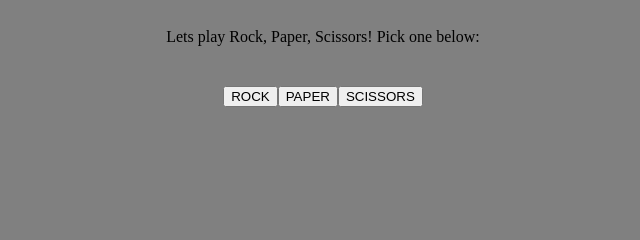
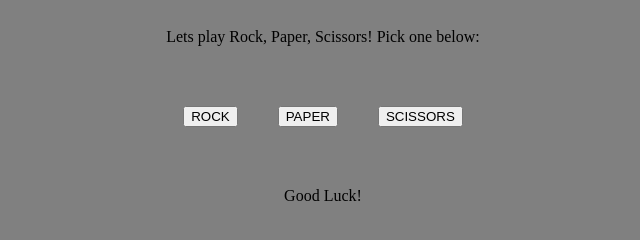
Before and after one commit to rbuzon/rps_game, a plain HTML site: page index.html in a window 1280 px wide. Shown: the whole page, without its empty margins (317-957 px from the left). Drawn offline with Linux system fonts and the light colour scheme.

Commit message:
add basic win loss tied to UI

```diff
--- a/css/style.css
+++ b/css/style.css
@@ -1,9 +1,14 @@
+* {
+    max-width: 100%;
+    min-height: 100%;
+}
+
 body {
 
     display: flex;
     flex-direction: column;
     background-color: #808080;
-    min-height: 100px;
+    min-height: auto;
     justify-content: center;
 
 }
@@ -15,3 +20,8 @@ div {
     padding: 20px;
 
 }
+
+.body {
+    display: flex;
+    justify-content: center;
+}
--- a/index.html
+++ b/index.html
@@ -10,16 +10,20 @@
 </head>
 
 <body>
+
     <div class = "header">
         Lets play Rock, Paper, Scissors! Pick one below:
     </div>
 
     <div class = "body">
-        <button type = "button" class = "Rock"> ROCK </button>
-        <button type = "button" class = "Paper"> PAPER </button>
-        <button type = "button" class = "Scissors"> SCISSORS </button>
+        <div class = "button" > <button type = "button" class = "Rock"> ROCK </button> </div>
+        <div class = "button" > <button type = "button" class = "Paper"> PAPER </button> </div>
+        <div class = "button" > <button type = "button" class = "Scissors"> SCISSORS </button> </div>
     </div>
 
+    <div class = "results">
+        Good Luck!
+    </div>
 
     <script src="./javascript/script.js"></script>
 </body>
--- a/javascript/script.js
+++ b/javascript/script.js
@@ -28,12 +28,13 @@ function capitalize(string) {
 
 function playRound(playerchoice, computerchoice){
 
-    playerchoice = capitalize(playerchoice)
+//    playerchoice = capitalize(playerchoice)
 
     if (playerchoice == "Rock"){
         switch(computerchoice) {
             case "Rock":
-                console.log("It's a tie")
+                console.log("It's a tie this round.")
+
             break;
             case "Scissors":
                 console.log("You Win this round! " + playerchoice + " beats " + computerchoice)
@@ -104,3 +105,18 @@ var computerwin = 0;
 var gamesplayed = 0;
 
 //console.log(playGame())
+
+const buttons = document.querySelectorAll('button')
+
+buttons.forEach((button) => {
+    button.addEventListener('click',(e)=>{
+        makeSelection(e)
+    })
+})
+
+function makeSelection(e){
+    playerSelection = e.target.className
+    playRound(playerSelection,computerPlay())
+}
+
+resultsdisplay = document.querySelector('.results')
```
